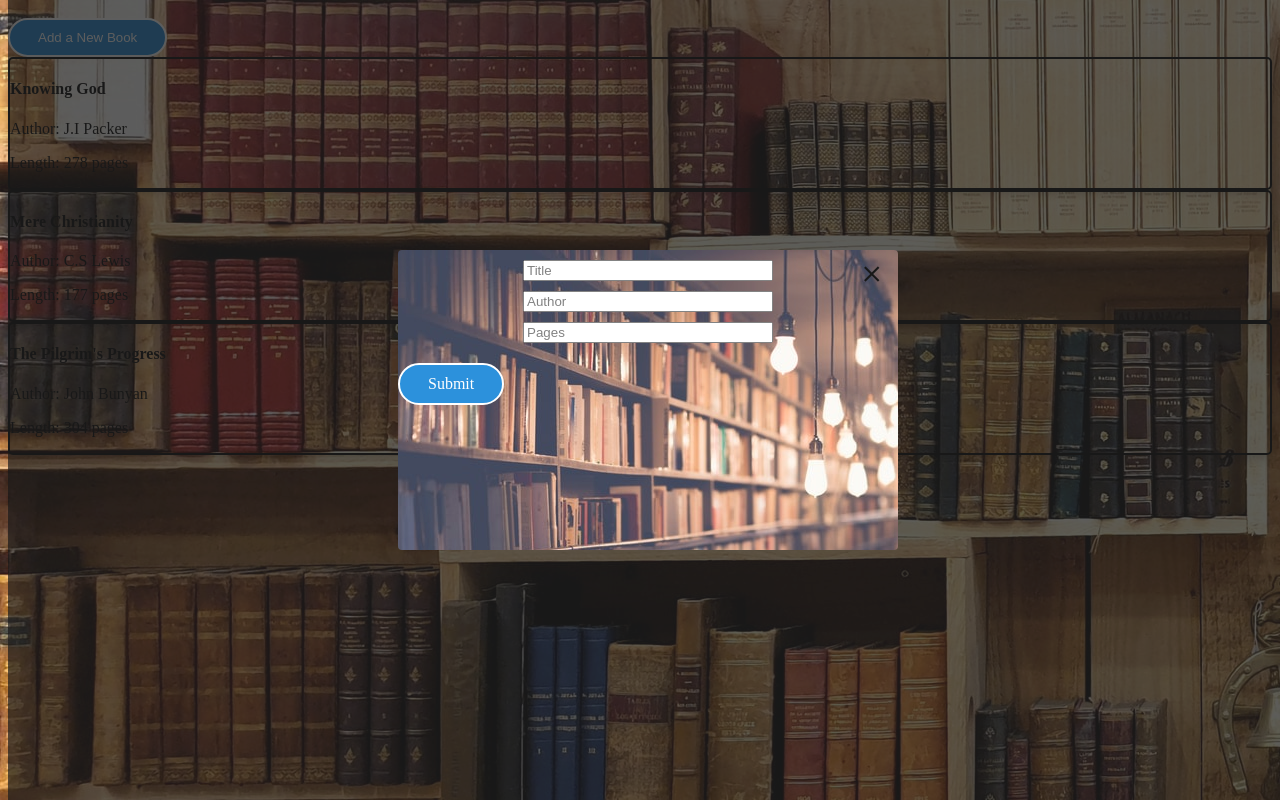
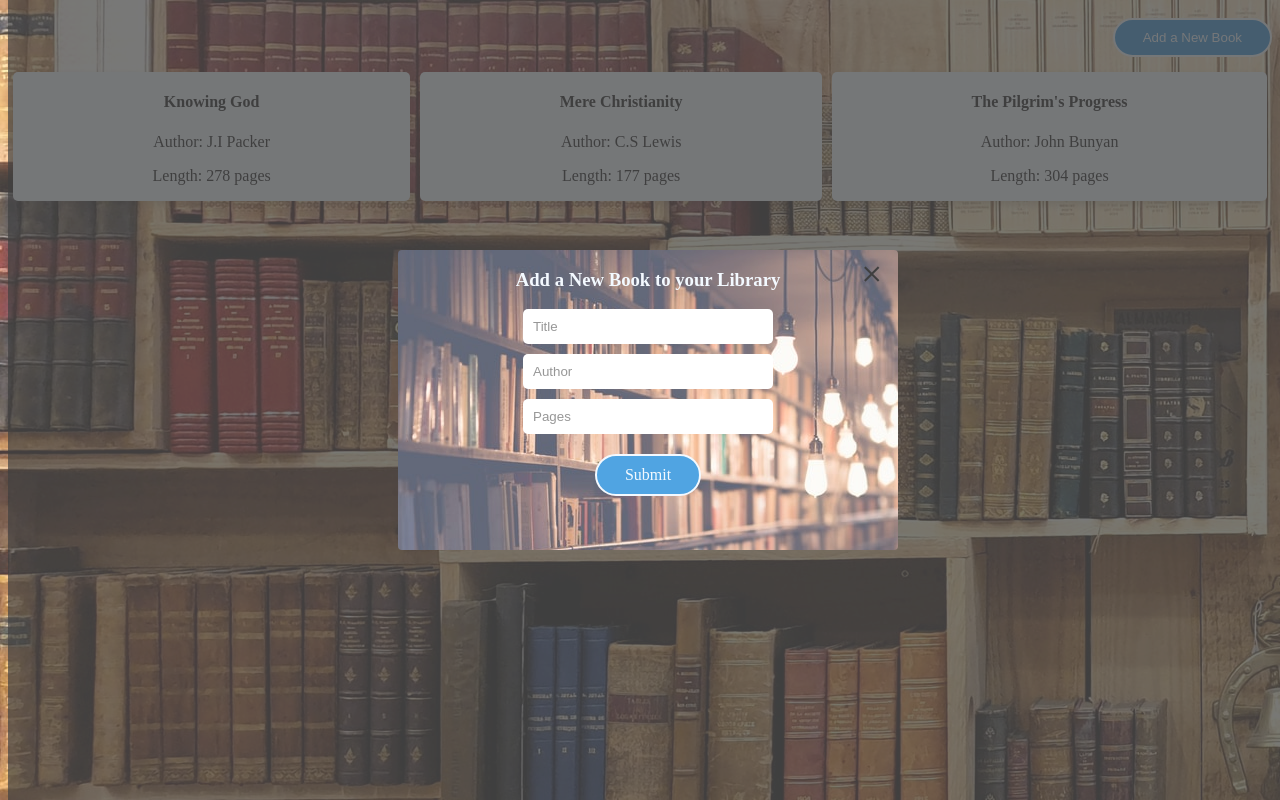
Before and after one commit to jeremybarnes21/Library, a plain HTML site: page index.html in a window 1280 px wide. Both pictures are taken after a click on the button "Add a New Book". Drawn offline with Linux system fonts and the light colour scheme.

Commit message:
Did some styling. Going to work on sending form Data to server or JS object.

```diff
--- a/index.html
+++ b/index.html
@@ -4,18 +4,21 @@
         <link rel='stylesheet' href="style.css">
     </head>
     <body>
-        <button class="button"id='newBookBtn'>Add a New Book</button>
+        <div id="btnDiv">
+          <button class="button"id='newBookBtn'>Add a New Book</button>
+        </div>
         <div id="cardContainer">
 
         </div>
         <div class="modal">
             <div class="modal-content">
                 <div class="close">+</div>
+                <h3>Add a New Book to your Library</h3>
                 <form action="">
                     <input type="text" placeholder="Title">
                     <input type="text" placeholder="Author">
                     <input type="text" placeholder="Pages">
-                    <a href=""class='button'>Submit</a>
+                    <a href=""class='button' id="submitBtn">Submit</a>
                 </form>
             </div>
         </div>
--- a/style.css
+++ b/style.css
@@ -1,17 +1,25 @@
 html{
   background-image: url(images/mainPageBackGround.jpg);
-  opacity: 0.9;
+  opacity: 0.75;
 }
 #cardContainer{
-  display: grid;
+  display: flex;
+  flex-wrap: wrap;
+  justify-content: space-evenly;
+
 
 }
 .card {
     /* Add shadows to create the "card" effect */
-    border: 2px, solid, black;
+    border: 7px;
+    border-color: black;
+    background-color: aliceblue;
     box-shadow: 0 4px 8px 0 rgba(0,0,0,0.2);
     transition: 0.3s;
     border-radius: 5px;
+    margin: 5px;
+    flex-grow: 1;
+    text-align: center;
   }
 
   /* On mouse-over, add a deeper shadow */
@@ -43,11 +51,18 @@ html{
     border-radius: 4px;
     background-image: url(images/LibraryBackGround.jpg);
     position: relative;
+    text-align: center;
+  }
+  h3{
+    color: aliceblue;
   }
   input{
     width: 50%;
     display: block;
     margin: 10px auto;
+    padding:10px;
+    border-radius:5px;
+    border: black;
   }
   .close{
     position: absolute;
@@ -58,19 +73,23 @@ html{
     cursor: pointer;
 
   }
-
+  #btnDiv{
+    display: flex;
+    justify-content: flex-end;
+  }
   .button {
       background-color: #1686d9;
-      border: 2px solid white;
+      border: 2px solid aliceblue;
       border-radius: 30px;
       text-decoration: none;
       padding: 10px 28px;
-      color: white;
+      color: aliceblue;
       margin-top: 10px;
+      margin-bottom: 10px;
       display: inline-block;
   }
       .button:hover {
-        background-color: white;
+        background-color: aliceblue;
         color: #1686d9;
         border: 2px solid #1686d9;
       }
```
